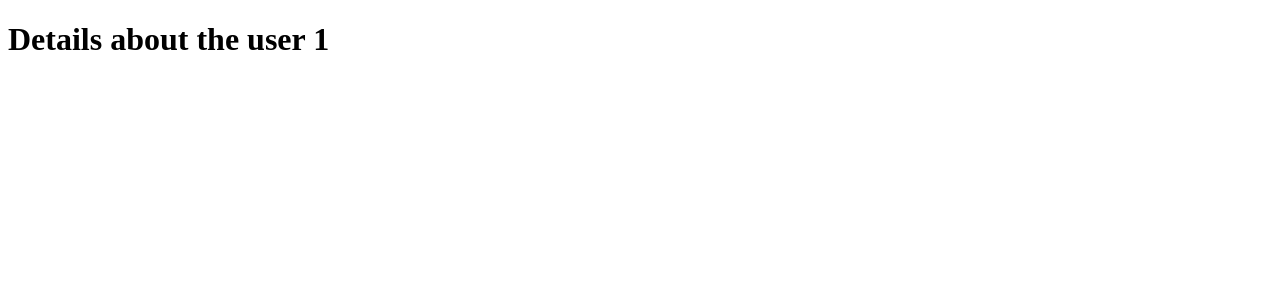
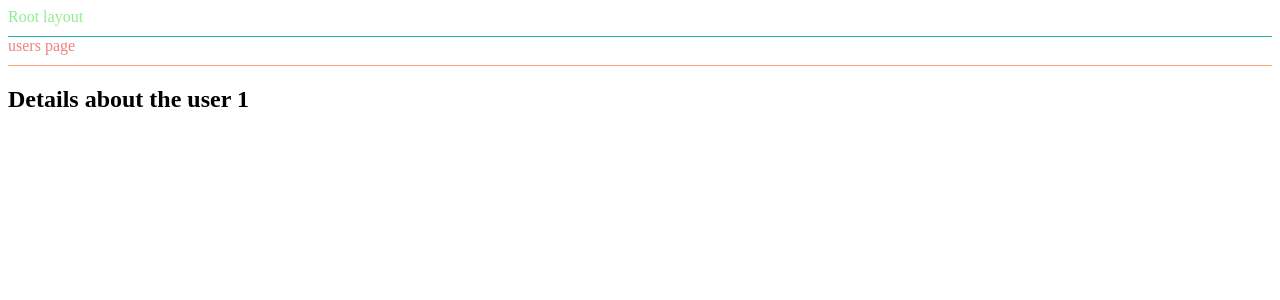
Before and after one commit to amirmvahed/next-dk-code, a Next.js app: page /users/1 in a window 1280 px wide. Shown: the top 300 px of the page. Built offline with nearby package versions, Linux system fonts and the light colour scheme.

Commit message:
06-layouts

```diff
--- /dev/null
+++ b/app/global.css
@@ -0,0 +1,5 @@
+nav {
+    color: lightgreen;
+    border-bottom: 1px solid lightseagreen;
+    padding-bottom: 10px;
+}
--- a/app/layout.js
+++ b/app/layout.js
@@ -1,7 +1,12 @@
-export default function RootLayout({ children }) {
-  return (
-    <html lang="en">
-      <body>{children}</body>
-    </html>
-  )
+import './global.css'
+
+export default function RootLayout({children}) {
+    return (
+        <html lang="en">
+        <body>
+            <nav>Root layout</nav>
+            {children}
+        </body>
+        </html>
+    )
 }
--- /dev/null
+++ b/app/users/layout.js
@@ -0,0 +1,15 @@
+import styles from './users.module.css'
+
+export default function UsersLayout({
+                                        children, // will be a page or nested layout
+                                    }) {
+    return (
+        <section>
+            <nav className={styles.nav}>
+                users page
+            </nav>
+
+            {children}
+        </section>
+    )
+}
--- /dev/null
+++ b/app/users/users.module.css
@@ -0,0 +1,5 @@
+.nav {
+    color: lightcoral;
+    border-bottom: 1px solid lightsalmon;
+    padding-bottom: 10px;
+}
```
Also changed, not shown: app/page.js (+0 -14 lines).
